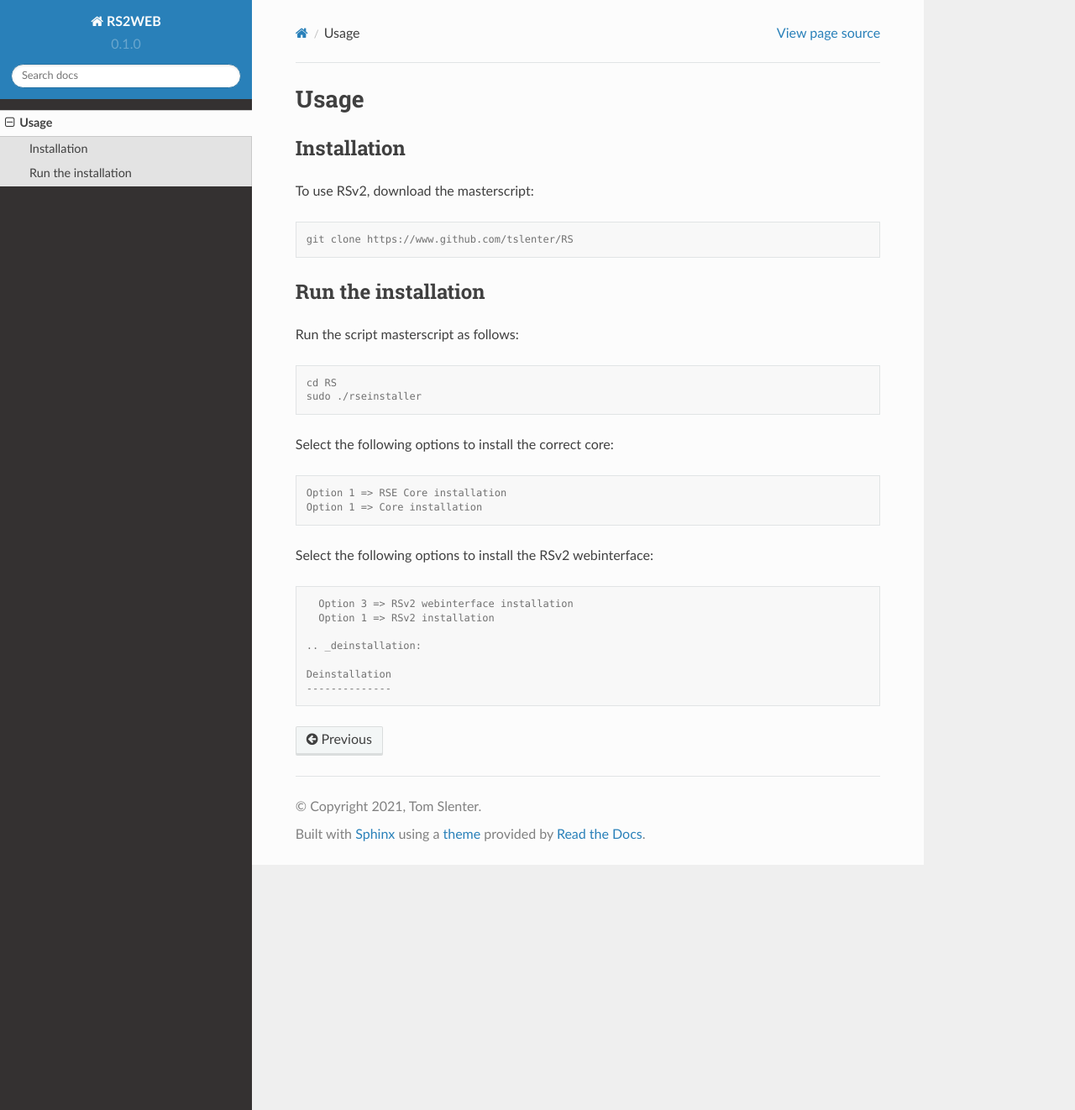
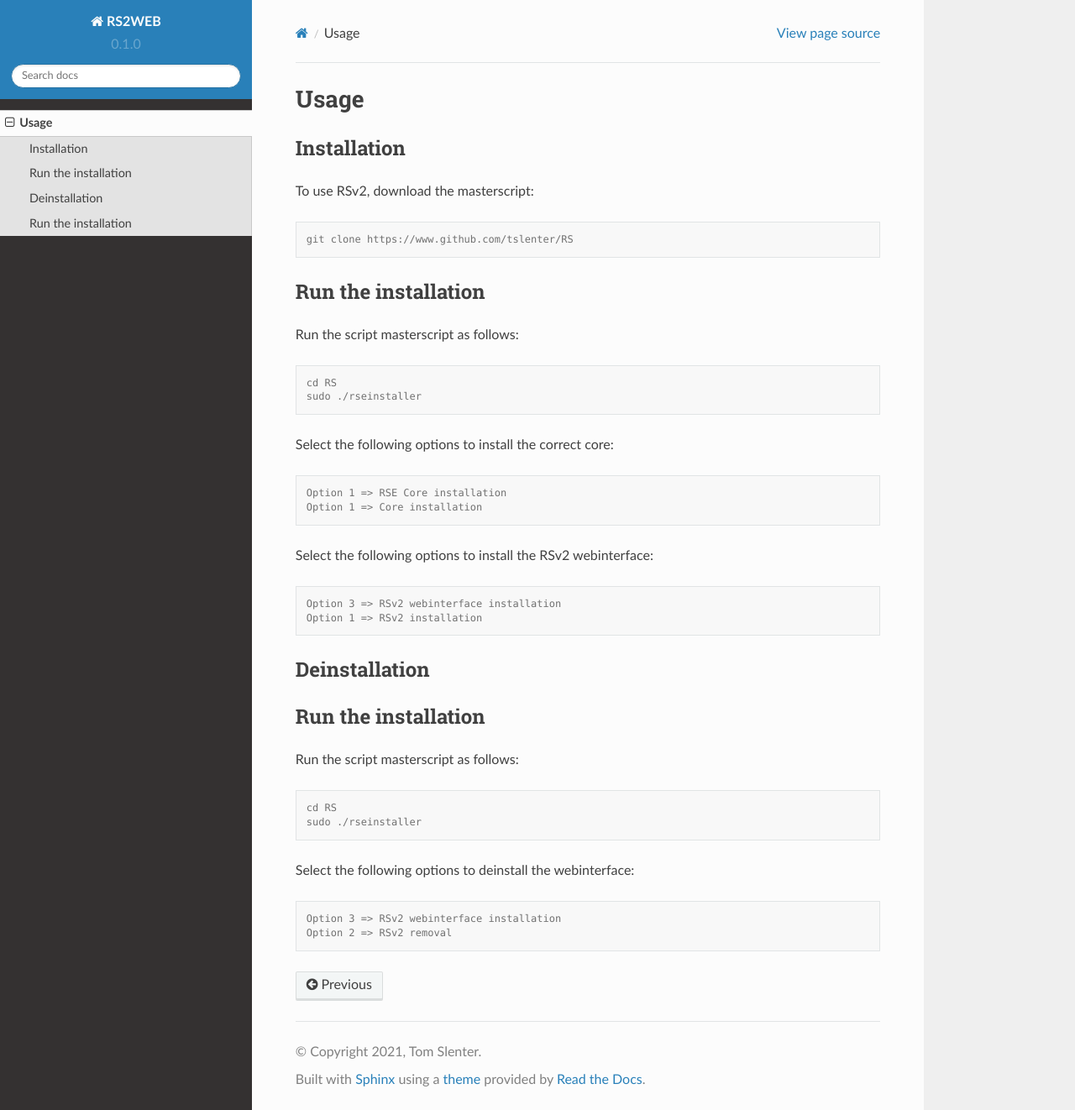
Before and after one commit to tslenter/RS2WEB, a Sphinx documentation site: the page built from docs/source/usage.rst, in a window 1280 px wide and 1322 px high. Shown: the whole window at 84% size. Built offline with Sphinx 7.4.7 and the Read the Docs theme 2.0.0, drawn with Linux system fonts in a browser that asks for light colours.

Commit message:
Update usage.rst

```diff
--- a/docs/source/usage.rst
+++ b/docs/source/usage.rst
@@ -36,7 +36,22 @@ Select the following options to install the RSv2 webinterface:
    Option 3 => RSv2 webinterface installation
    Option 1 => RSv2 installation
 
- .. _deinstallation:
+Deinstallation
+------------
 
- Deinstallation
- --------------
+Run the installation
+----------------
+
+Run the script masterscript as follows:
+
+.. code-block:: console
+
+   cd RS
+   sudo ./rseinstaller
+
+Select the following options to deinstall the webinterface:
+
+.. code-block:: console
+
+   Option 3 => RSv2 webinterface installation
+   Option 2 => RSv2 removal
```
